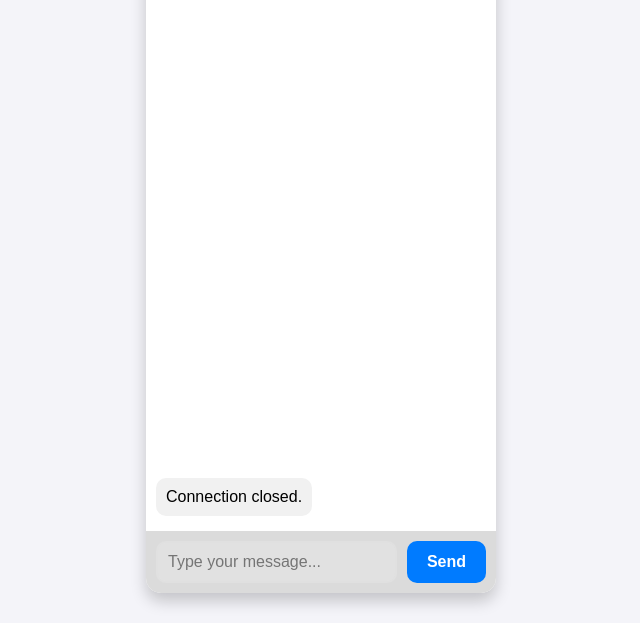
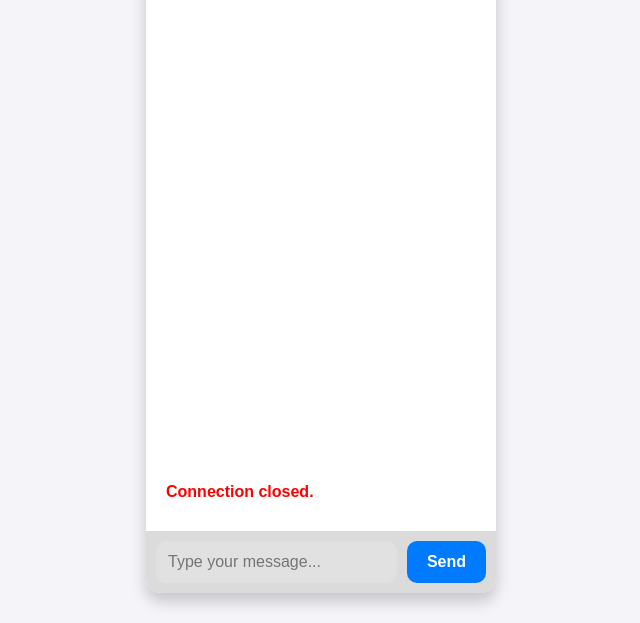
Before and after one commit to sandunvirajdilshan/Live-Chat-Application, a website: page views/chat.html in a window 1280 px wide. Shown: the part 177-800 px from the top of the page, without its empty margins (319-959 px from the left). Drawn offline with Linux system fonts and the light colour scheme.

Commit message:
connection closed updated

```diff
--- a/public/chat.js
+++ b/public/chat.js
@@ -73,13 +73,11 @@ function displayMessage(name, text, type) {
     messagesDiv.scrollTop = messagesDiv.scrollHeight;
 }
 
-
 ws.onmessage = (event) => {
     const data = JSON.parse(event.data);
     const { name, text } = data;
     displayMessage(name, text, 'receivedMessage');
 };
-
 
 ws.onclose = () => {
     const messageDiv = document.createElement('div');
--- a/public/style.css
+++ b/public/style.css
@@ -73,6 +73,25 @@ body {
     flex-direction: column;
     align-items: flex-start;
     justify-content: flex-end;
+}
+
+.message.system {
+    justify-content:center;
+    align-items:center;
+    text-align: center;
+    color: red;
+    background: none;
+    font-weight: bold;
+    margin-top: 10px;
+    margin-bottom: 10px;
+}
+
+.chat-box {
+    display: flex;
+    flex-direction: column;
+    justify-content: flex-end;
+    height: 100%;
+    padding-bottom: 10px;
 }
 
 .chat-input {
```
